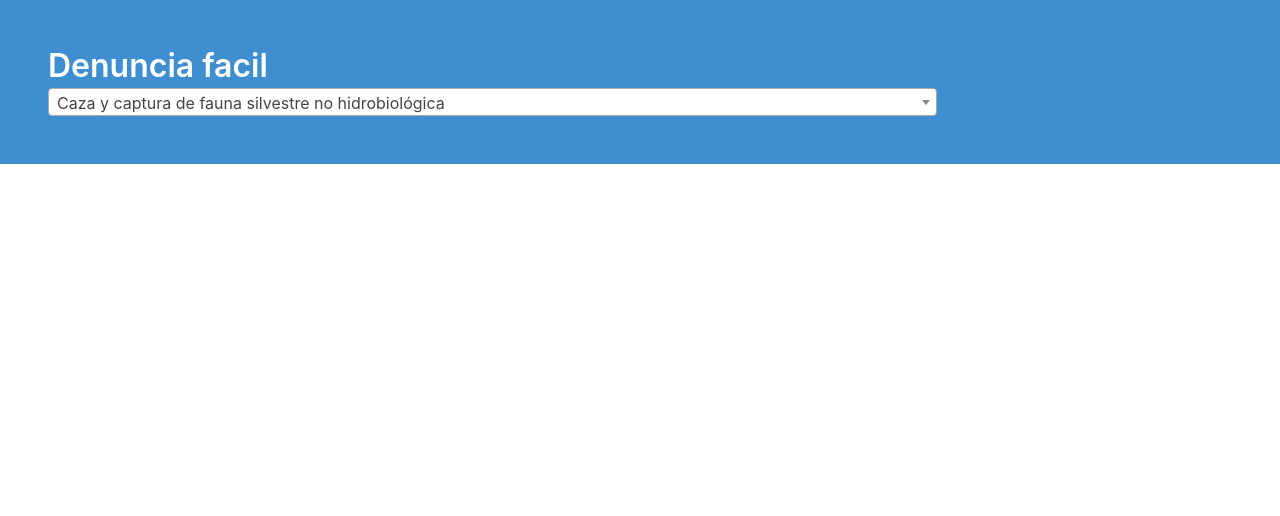
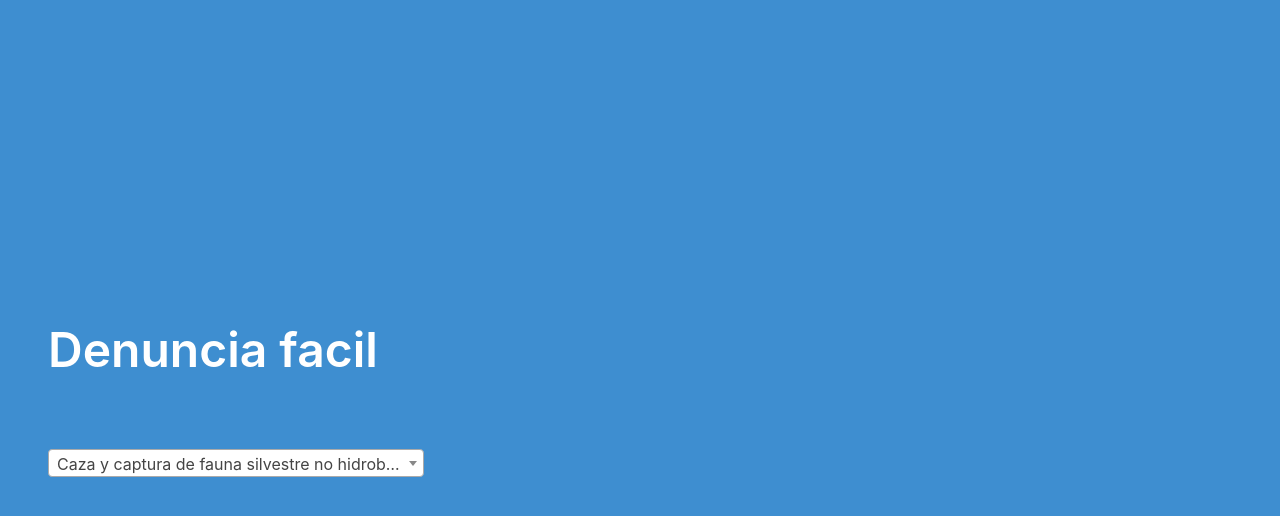
Before and after one commit to arigatodon/denunciaFacil, a plain HTML site: page index.html in a window 1280 px wide. Drawn offline with nearby package versions, Linux system fonts and the light colour scheme.

Commit message:
se redimensiono

```diff
--- a/index.html
+++ b/index.html
@@ -4,6 +4,7 @@
     <meta charset="UTF-8">
     <meta http-equiv="X-UA-Compatible" content="IE=edge">
     <meta name="viewport" content="width=device-width, initial-scale=1.0">
+
     <title>Denuncia Facil</title>
     <link rel="stylesheet" href="https://cdn.jsdelivr.net/npm/bulma@0.9.4/css/bulma.min.css">
     <script src="https://code.jquery.com/jquery-3.6.0.min.js"></script>
@@ -11,14 +12,17 @@
     <script src="https://cdn.jsdelivr.net/npm/select2@4.1.0-rc.0/dist/js/select2.min.js"></script>
 </head>
 <body>
-  <section class="hero is-info">
-    <div class="hero-body">
-      <h1 class="title">
+  <section class="hero is-info is-fullheight"">
+    <div class="hero-body ">
+      <div>
+      <h1 class="title is-1">
         Denuncia facil
       </h1>
+      <br>
       <p class="subtitle">
       </p>
-      <select name="denuncias" id="denuncias"  onchange="search_manager()"></select>
+      <select name="denuncias" id="denuncias" class="select is-success" onchange="search_manager()" style="width: 90%; height: 40px;"></select>
+      </div>
     </div>
   </section>
 
```
